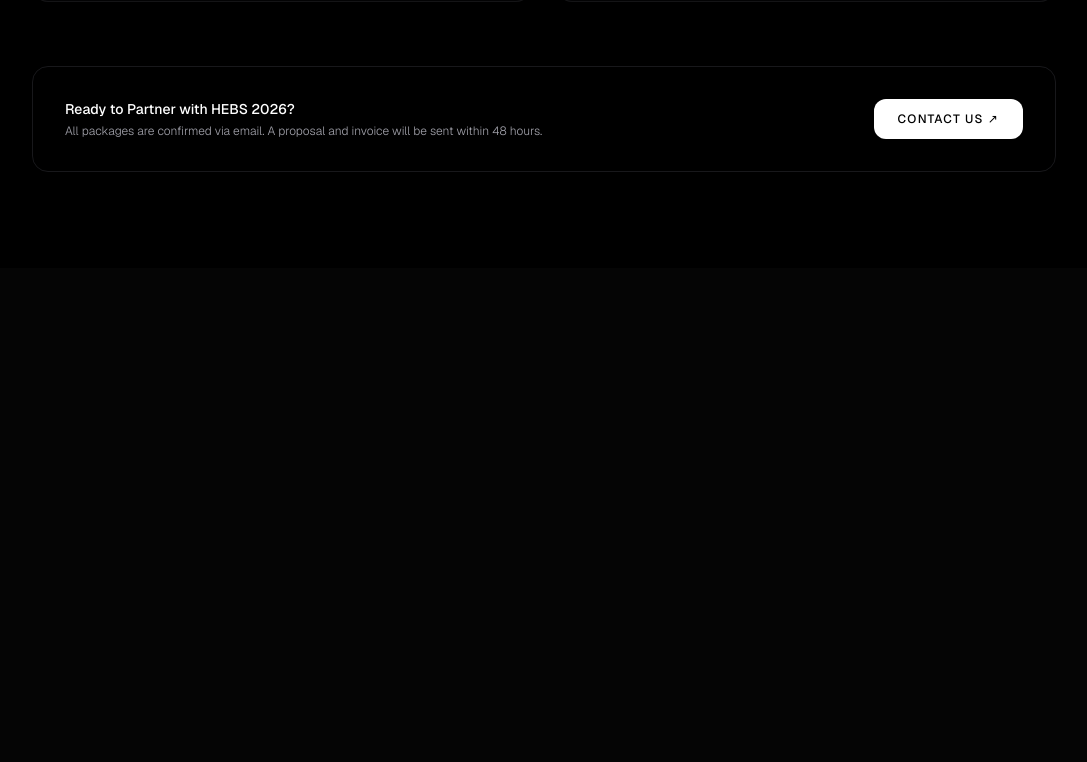
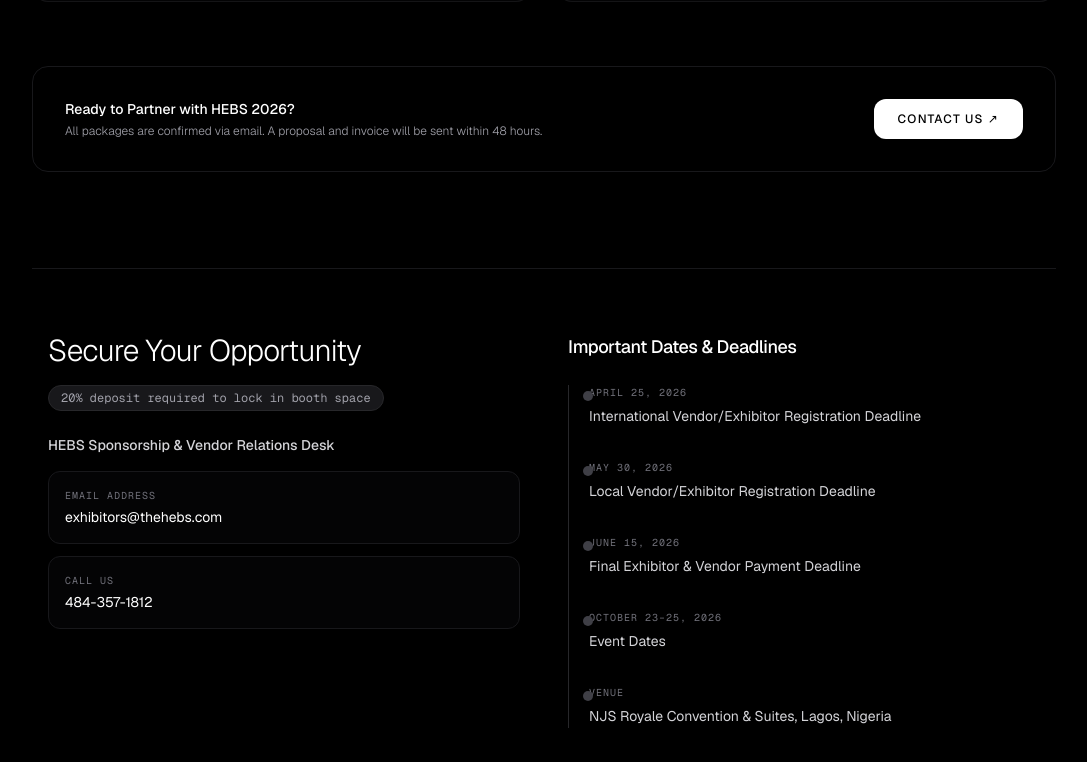
Before and after one commit to alexis800-glitch/hebs-lagos-2026, a Next.js app: page /sponsors in a window 1280 px wide. Shown: the part 2024-2786 px from the top of the page, without its empty margins (96-1183 px from the left). Before the commit the page ends 2292 px from the top, so only its background shows below. Built offline with nearby package versions, Linux system fonts and the light colour scheme.

Commit message:
auto: add PartnershipContact component to sponsors and vendors pages

```diff
--- a/app/sponsors/page.tsx
+++ b/app/sponsors/page.tsx
@@ -2,6 +2,7 @@ import React from 'react'
 import Link from 'next/link'
 import { Check, ChevronRight } from 'lucide-react'
 import Navbar from '@/components/Navbar'
+import PartnershipContact from '@/components/PartnershipContact'
 
 export const metadata = {
   title: 'Sponsorship Opportunities — HEBS Lagos 2026',
@@ -238,6 +239,8 @@ export default function SponsorsPage() {
           </a>
         </div>
 
+        <PartnershipContact />
+
       </main>
     </>
   )
--- a/app/vendors/page.tsx
+++ b/app/vendors/page.tsx
@@ -4,6 +4,7 @@ import React, { useState } from 'react'
 import Link from 'next/link'
 import { Check, ChevronRight } from 'lucide-react'
 import Navbar from '@/components/Navbar'
+import PartnershipContact from '@/components/PartnershipContact'
 
 type Currency = 'USD' | 'NGN'
 
@@ -253,6 +254,8 @@ export default function VendorsPage() {
           </a>
         </div>
 
+        <PartnershipContact />
+
       </main>
     </>
   )
--- /dev/null
+++ b/components/PartnershipContact.tsx
@@ -0,0 +1,73 @@
+import React from 'react'
+
+const deadlines = [
+  { date: 'April 25, 2026',      label: 'International Vendor/Exhibitor Registration Deadline' },
+  { date: 'May 30, 2026',        label: 'Local Vendor/Exhibitor Registration Deadline' },
+  { date: 'June 15, 2026',       label: 'Final Exhibitor & Vendor Payment Deadline' },
+  { date: 'October 23–25, 2026', label: 'Event Dates' },
+  { date: 'Venue',               label: 'NJS Royale Convention & Suites, Lagos, Nigeria' },
+]
+
+export default function PartnershipContact() {
+  return (
+    <div className="max-w-5xl mx-auto mt-24 border-t border-zinc-900 pt-16 pb-24 grid grid-cols-1 md:grid-cols-2 gap-12 px-4">
+
+      {/* Left — Direct Inquiry & Desk Info */}
+      <div>
+        <h2 className="text-2xl md:text-3xl font-light text-white tracking-tight mb-4">
+          Secure Your Opportunity
+        </h2>
+
+        <span className="inline-block bg-zinc-900 border border-zinc-800 text-zinc-400 text-xs font-mono px-3 py-1 rounded-full mb-6">
+          20% deposit required to lock in booth space
+        </span>
+
+        <p className="text-zinc-300 font-medium text-sm mb-4">
+          HEBS Sponsorship &amp; Vendor Relations Desk
+        </p>
+
+        <div className="flex flex-col gap-3">
+          <a
+            href="mailto:exhibitors@thehebs.com"
+            className="flex flex-col p-4 bg-zinc-950/50 border border-zinc-900 rounded-xl hover:border-zinc-800 transition-colors"
+          >
+            <span className="font-mono text-[10px] uppercase tracking-widest text-zinc-500 mb-1">
+              Email Address
+            </span>
+            <span className="font-sans text-sm text-white">exhibitors@thehebs.com</span>
+          </a>
+
+          <a
+            href="tel:4843571812"
+            className="flex flex-col p-4 bg-zinc-950/50 border border-zinc-900 rounded-xl hover:border-zinc-800 transition-colors"
+          >
+            <span className="font-mono text-[10px] uppercase tracking-widest text-zinc-500 mb-1">
+              Call Us
+            </span>
+            <span className="font-sans text-sm text-white">484-357-1812</span>
+          </a>
+        </div>
+      </div>
+
+      {/* Right — Critical Deadlines Timeline */}
+      <div>
+        <h2 className="text-lg font-medium text-white mb-6 tracking-tight">
+          Important Dates &amp; Deadlines
+        </h2>
+
+        <div className="relative border-l border-zinc-800 pl-5 space-y-8">
+          {deadlines.map((item, i) => (
+            <div key={i} className="relative">
+              <span className="absolute -left-[6px] mt-1.5 w-2.5 h-2.5 rounded-full bg-zinc-700" />
+              <span className="font-mono text-[10px] uppercase tracking-widest text-zinc-500 block mb-1">
+                {item.date}
+              </span>
+              <span className="font-sans text-sm text-zinc-300">{item.label}</span>
+            </div>
+          ))}
+        </div>
+      </div>
+
+    </div>
+  )
+}
```
